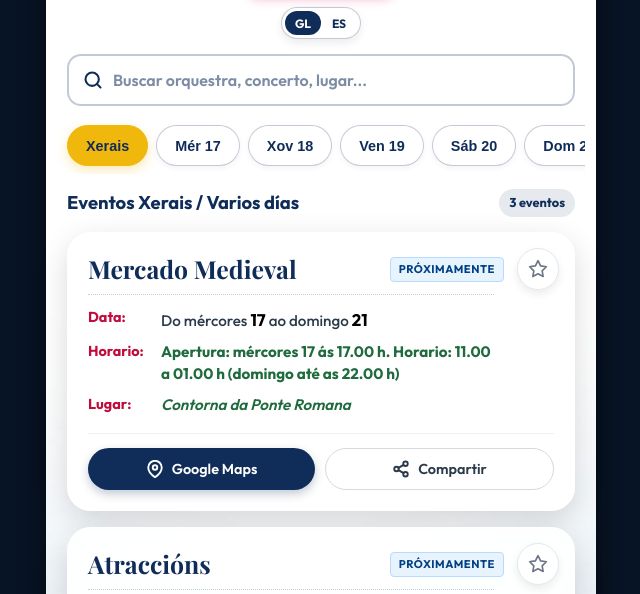
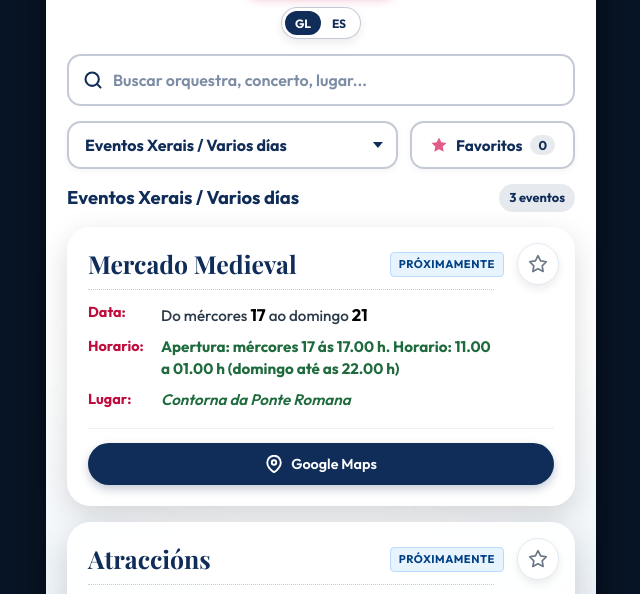
Before and after one commit to algoritmoabstracto/Festas-Ourense-2026, a plain HTML site: page index.html in a window 1280 px wide. Both pictures are taken after a click on the button "VER PROGRAMA". Shown: the part 152-746 px from the top of the page, without its empty margins (319-959 px from the left). Drawn offline with nearby package versions, Linux system fonts and the light colour scheme; a web font is replaced by a local one.

Commit message:
más cambios pequeños

```diff
--- a/app.js
+++ b/app.js
@@ -288,7 +288,7 @@ const EVENTS_DATA = [
     mapsQuery: "Praza de Concepción Arenal, Ourense",
     altStyle: false,
     startHour: 1, startMin: 0, startDay: 20,
-    endHour: 3, endMin: 30, endDay: 20,
+    endHour: 3, startMin: 30, endDay: 20,
     gl: {
       title: "América",
       datesText: "Venres, <strong>19</strong> de xuño (madrugada)",
@@ -527,22 +527,19 @@ let currentLang = localStorage.getItem('ourense_lang') || 'gl';
 // Translations Dictionary for UI Elements
 const UI_TRANSLATIONS = {
   gl: {
-    splashTitle: "Festas de Ourense",
-    splashDate: "17 a 21 de xuño 2026",
+    splashTitle: "Festas de Ourense 2026",
+    splashDate: "17 a 21 de xuño",
     btnEnter: "Ver Programa",
     splashFooter: "Máis información en ourense.gal",
     headerTitle: "Festas de Ourense",
     headerDate: "17 a 21 de xuño 2026",
     searchPlaceholder: "Buscar orquestra, concerto, lugar...",
-    tabAll: "Xerais",
     tabFav: "Favoritos",
     eventLabel: "evento",
     eventsLabel: "eventos",
     dateHeaderAll: "Eventos Xerais / Varios días",
     dateHeaderFav: "Os meus Favoritos ⭐",
     dateHeaderDay: "{day} de xuño",
-    dateHeaderPrefixGl: "",
-    dateHeaderPrefixEs: "",
     emptyFavTitle: "Ningún favorito gardado",
     emptyFavDesc: "Preme na estrela dos teus eventos preferidos para atopalos aquí rapidamente.",
     emptySearchTitle: "Sen resultados",
@@ -551,38 +548,31 @@ const UI_TRANSLATIONS = {
     labelTime: "Horario:",
     labelPlace: "Lugar:",
     btnMaps: "Google Maps",
-    btnShare: "Compartir",
     statusLive: "En directo 🔴",
     statusToday: "Hoxe",
     statusUpcoming: "Próximamente",
     statusPast: "Finalizado",
     toastFavSaved: "⭐ Gardado: ",
     toastFavRemoved: "Eliminado: ",
-    toastCopied: "Copiado ao portapapeles! Listo para compartir.",
-    toastCopyError: "Erro ao copiar.",
     pwaTitle: "Engadir á pantalla de inicio",
     pwaDesc: "Accede ao programa ao instante, incluso sen internet.",
     pwaCancel: "Agora non",
-    pwaInstall: "Instalar",
-    shareTextPrefix: "Festas de Ourense 2026: Non te perdas "
+    pwaInstall: "Instalar"
   },
   es: {
-    splashTitle: "Fiestas de Ourense",
-    splashDate: "17 a 21 de junio 2026",
+    splashTitle: "Fiestas de Ourense 2026",
+    splashDate: "17 a 21 de junio",
     btnEnter: "Ver Programa",
     splashFooter: "Más información en ourense.gal",
     headerTitle: "Fiestas de Ourense",
     headerDate: "17 a 21 de junio 2026",
     searchPlaceholder: "Buscar orquesta, concierto, lugar...",
-    tabAll: "Generales",
     tabFav: "Favoritos",
     eventLabel: "evento",
     eventsLabel: "eventos",
     dateHeaderAll: "Eventos Generales / Varios días",
     dateHeaderFav: "Mis Favoritos ⭐",
     dateHeaderDay: "{day} de junio",
-    dateHeaderPrefixGl: "",
-    dateHeaderPrefixEs: "",
     emptyFavTitle: "Ningún favorito guardado",
     emptyFavDesc: "Pulsa en la estrella de tus eventos preferidos para encontrarlos aquí rápidamente.",
     emptySearchTitle: "Sin resultados",
@@ -591,20 +581,16 @@ const UI_TRANSLATIONS = {
     labelTime: "Horario:",
     labelPlace: "Lugar:",
     btnMaps: "Google Maps",
-    btnShare: "Compartir",
     statusLive: "En directo 🔴",
     statusToday: "Hoy",
     statusUpcoming: "Próximamente",
     statusPast: "Finalizado",
     toastFavSaved: "⭐ Guardado: ",
     toastFavRemoved: "Eliminado: ",
-    toastCopied: "¡Copiado al portapapeles! Listo para compartir.",
-    toastCopyError: "Error al copiar.",
     pwaTitle: "Añadir a la pantalla de inicio",
     pwaDesc: "Accede al programa al instante, incluso sin internet.",
     pwaCancel: "Ahora no",
-    pwaInstall: "Instalar",
-    shareTextPrefix: "Fiestas de Ourense 2026: No te pierdas "
+    pwaInstall: "Instalar"
   }
 };
 
@@ -612,7 +598,11 @@ const UI_TRANSLATIONS = {
 const splashScreen = document.getElementById('splash-screen');
 const appContainer = document.getElementById('app-container');
 const btnEnter = document.getElementById('btn-enter');
-const tabButtons = document.querySelectorAll('.tab-btn');
+const dateSelect = document.getElementById('date-select');
+const btnShowFavs = document.getElementById('btn-show-favs');
+const favsToggleLabel = document.getElementById('favs-toggle-label');
+const favsToggleCount = document.getElementById('favs-toggle-count');
+
 const tabTitle = document.getElementById('tab-title');
 const eventCount = document.getElementById('event-count');
 const eventsList = document.getElementById('events-list');
@@ -629,9 +619,6 @@ const splashDateEl = document.getElementById('splash-date-badge');
 const splashFooterEl = document.getElementById('splash-footer-text');
 const headerTitleEl = document.querySelector('.header-main-title');
 const headerDateEl = document.getElementById('header-date-badge');
-const tabBtnAllEl = document.getElementById('tab-btn-all');
-const tabBtnFavEl = document.getElementById('tab-btn-fav');
-const favTabLabelEl = document.getElementById('fav-tab-label');
 const pwaTitleEl = document.getElementById('pwa-banner-title');
 const pwaDescEl = document.getElementById('pwa-banner-desc');
 const pwaBtnCancel = document.getElementById('pwa-btn-cancel');
@@ -647,6 +634,7 @@ initApp();
 
 function initApp() {
   setLanguage(currentLang);
+  updateFavoritesBadge();
   renderEvents();
 }
 
@@ -677,8 +665,7 @@ function setLanguage(lang) {
 
   headerTitleEl.textContent = t.headerTitle;
   headerDateEl.textContent = t.headerDate;
-  tabBtnAllEl.textContent = t.tabAll;
-  favTabLabelEl.textContent = t.tabFav;
+  favsToggleLabel.textContent = t.tabFav;
   searchInput.placeholder = t.searchPlaceholder;
 
   pwaTitleEl.textContent = t.pwaTitle;
@@ -688,8 +675,49 @@ function setLanguage(lang) {
 
   footerLinkEl.innerHTML = `${lang === 'gl' ? 'Máis' : 'Más'} información en <a href="https://ourense.gal" target="_blank" rel="noopener">ourense.gal</a>`;
 
+  // Repopulate date select dropdown
+  populateDateSelect();
+
   updateTabTitle();
   renderEvents();
+}
+
+// Populate Selector Options dynamically based on language
+function populateDateSelect() {
+  const previousValue = dateSelect.value || currentTab;
+
+  const optionsGL = [
+    { value: 'all', text: 'Eventos Xerais / Varios días' },
+    { value: '17', text: 'Mércores, 17 de xuño' },
+    { value: '18', text: 'Xoves, 18 de xuño' },
+    { value: '19', text: 'Venres, 19 de xuño' },
+    { value: '20', text: 'Sábado, 20 de xuño' },
+    { value: '21', text: 'Domingo, 21 de xuño' }
+  ];
+
+  const optionsES = [
+    { value: 'all', text: 'Eventos Generales / Varios días' },
+    { value: '17', text: 'Miércoles, 17 de junio' },
+    { value: '18', text: 'Jueves, 18 de junio' },
+    { value: '19', text: 'Viernes, 19 de junio' },
+    { value: '20', text: 'Sábado, 20 de junio' },
+    { value: '21', text: 'Domingo, 21 de junio' }
+  ];
+
+  const options = currentLang === 'gl' ? optionsGL : optionsES;
+
+  dateSelect.innerHTML = '';
+  options.forEach(opt => {
+    const el = document.createElement('option');
+    el.value = opt.value;
+    el.textContent = opt.text;
+    dateSelect.appendChild(el);
+  });
+
+  // Restore value if it was a valid date select option
+  if (previousValue !== 'favorites') {
+    dateSelect.value = previousValue;
+  }
 }
 
 // 3. Splash Screen Fade Out Logic
@@ -702,16 +730,26 @@ btnEnter.addEventListener('click', () => {
   }, 600);
 });
 
-// 4. Navigation Tab Click Handler
-tabButtons.forEach(button => {
-  button.addEventListener('click', () => {
-    tabButtons.forEach(btn => btn.classList.remove('active'));
-    button.classList.add('active');
-    currentTab = button.getAttribute('data-tab');
+// 4. Navigation dropdown change handler
+dateSelect.addEventListener('change', (e) => {
+  currentTab = e.target.value;
+  btnShowFavs.classList.remove('active');
+  updateTabTitle();
+  renderEvents();
+});
 
-    updateTabTitle();
-    renderEvents();
-  });
+// Navigation favorites toggle handler
+btnShowFavs.addEventListener('click', () => {
+  if (currentTab === 'favorites') {
+    // Switch back to the dropdown day
+    currentTab = dateSelect.value;
+    btnShowFavs.classList.remove('active');
+  } else {
+    currentTab = 'favorites';
+    btnShowFavs.classList.add('active');
+  }
+  updateTabTitle();
+  renderEvents();
 });
 
 // Update Header Title depending on current tab
@@ -864,10 +902,6 @@ function renderEvents() {
           <svg width="18" height="18" viewBox="0 0 24 24" fill="none" stroke="currentColor" stroke-width="2.5" stroke-linecap="round" stroke-linejoin="round"><path d="M21 10c0 7-9 13-9 13s-9-6-9-13a9 9 0 0 1 18 0z"></path><circle cx="12" cy="10" r="3"></circle></svg>
           ${t.btnMaps}
         </button>
-        <button class="btn-card-action btn-share" onclick="shareEvent('${data.title}', '${data.location}', '${data.timeText}')">
-          <svg width="18" height="18" viewBox="0 0 24 24" fill="none" stroke="currentColor" stroke-width="2.5" stroke-linecap="round" stroke-linejoin="round"><circle cx="18" cy="5" r="3"></circle><circle cx="6" cy="12" r="3"></circle><circle cx="18" cy="19" r="3"></circle><line x1="8.59" y1="13.51" x2="15.42" y2="17.49"></line><line x1="15.41" y1="6.51" x2="8.59" y2="10.49"></line></svg>
-          ${t.btnShare}
-        </button>
       </div>
     `;
 
@@ -927,34 +961,19 @@ function toggleFavorite(id) {
   }
 
   localStorage.setItem('ourense_favs', JSON.stringify(favorites));
+  updateFavoritesBadge();
   renderEvents();
+}
+
+// Update the numerical badge on favorites toggle button
+function updateFavoritesBadge() {
+  favsToggleCount.textContent = favorites.length;
 }
 
 // 10. Open Google Maps search in new tab
 window.openMap = function(query) {
   const url = `https://www.google.com/maps/search/?api=1&query=${encodeURIComponent(query)}`;
   window.open(url, '_blank');
-};
-
-// 11. Share Event Logic
-window.shareEvent = function(title, location, time) {
-  const t = UI_TRANSLATIONS[currentLang];
-  const shareText = `${t.shareTextPrefix}"${title}" en "${location}" (${time}). ${currentLang === 'gl' ? 'Consulta o programa oficial no móbil!' : '¡Consulta el programa oficial en el móvil!'}`;
-
-  if (navigator.share) {
-    navigator.share({
-      title: title,
-      text: shareText,
-      url: window.location.href
-    }).catch(console.error);
-  } else {
-    // Copy to clipboard fallback
-    navigator.clipboard.writeText(shareText).then(() => {
-      showToast(t.toastCopied);
-    }).catch(() => {
-      showToast(t.toastCopyError);
-    });
-  }
 };
 
 // 12. Toast Notification Helper
--- a/index.html
+++ b/index.html
@@ -31,9 +31,8 @@
   <div id="splash-screen" class="splash-container">
     <div class="splash-overlay"></div>
     <div class="splash-content">
-      <img src="assets/logo.png" alt="Concello de Ourense" class="splash-logo">
-      <h1 class="splash-title">Festas de Ourense</h1>
-      <div class="splash-badge" id="splash-date-badge">17 a 21 de xuño 2026</div>
+      <h1 class="splash-title">Festas de Ourense 2026</h1>
+      <div class="splash-badge" id="splash-date-badge">17 a 21 de xuño</div>
       <button id="btn-enter" class="btn-primary-ripple">Ver Programa</button>
     </div>
     <div class="splash-footer" id="splash-footer-text">
@@ -72,23 +71,21 @@
       </div>
     </section>
 
-    <!-- Navigation Tabs (horizontal scrolling on mobile) -->
-    <nav class="tabs-nav">
-      <div class="tabs-scroll-container">
-        <button class="tab-btn active" id="tab-btn-all" data-tab="all">Xerais</button>
-        <button class="tab-btn" data-tab="17">Mér 17</button>
-        <button class="tab-btn" data-tab="18">Xov 18</button>
-        <button class="tab-btn" data-tab="19">Ven 19</button>
-        <button class="tab-btn" data-tab="20">Sáb 20</button>
-        <button class="tab-btn" data-tab="21">Dom 21</button>
-        <button class="tab-btn tab-btn-fav" id="tab-btn-fav" data-tab="favorites">
-          <span class="fav-icon-wrapper">
-            <svg class="star-icon" width="16" height="16" viewBox="0 0 24 24" fill="currentColor"><polygon points="12 2 15.09 8.26 22 9.27 17 14.14 18.18 21.02 12 17.77 5.82 21.02 7 14.14 2 9.27 8.91 8.26 12 2"></polygon></svg>
-          </span>
-          <span id="fav-tab-label">Favoritos</span>
-        </button>
+    <!-- Date Select and Favorites Controls Section -->
+    <section class="controls-section">
+      <div class="select-wrapper">
+        <select id="date-select" aria-label="Seleccionar día">
+          <!-- Options rendered dynamically in app.js -->
+        </select>
       </div>
-    </nav>
+      <button id="btn-show-favs" class="btn-favs-toggle" aria-label="Ver favoritos">
+        <span class="favs-toggle-icon">
+          <svg width="18" height="18" viewBox="0 0 24 24" fill="currentColor"><polygon points="12 2 15.09 8.26 22 9.27 17 14.14 18.18 21.02 12 17.77 5.82 21.02 7 14.14 2 9.27 8.91 8.26 12 2"></polygon></svg>
+        </span>
+        <span id="favs-toggle-label">Favoritos</span>
+        <span id="favs-toggle-count" class="favs-count-pill">0</span>
+      </button>
+    </section>
 
     <!-- Events Content -->
     <main class="events-main">
@@ -122,7 +119,7 @@
     <!-- Footer of main page -->
     <footer class="app-footer">
       <p id="footer-info-link">Máis información en <a href="https://ourense.gal" target="_blank" rel="noopener">ourense.gal</a></p>
-      <p class="copyright">Concello de Ourense &copy; 2026</p>
+      <p class="copyright">&copy; 2026 <a href="https://algoritmoabstracto.qd.je/" target="_blank" rel="noopener">Algoritmo Abstracto</a></p>
     </footer>
   </div>
 
--- a/style.css
+++ b/style.css
@@ -331,81 +331,111 @@ body {
 }
 
 /* -------------------------------------------------------------
-   NAVIGATION TABS
+   CONTROLS SECTION (SELECT DROPDOWN & FAVORITES TOGGLE)
 ------------------------------------------------------------- */
-.tabs-nav {
-  padding: 0 10px 15px 10px;
-  overflow: hidden;
+.controls-section {
+  display: flex;
+  gap: 12px;
+  padding: 0 20px 15px 20px;
 }
 
-.tabs-scroll-container {
-  display: flex;
-  gap: 8px;
-  overflow-x: auto;
-  padding: 4px 10px 8px 10px;
-  scroll-behavior: smooth;
-  scrollbar-width: none; /* Firefox */
+.select-wrapper {
+  flex: 1;
+  position: relative;
 }
 
-.tabs-scroll-container::-webkit-scrollbar {
-  display: none; /* Safari & Chrome */
+.select-wrapper::after {
+  content: "";
+  position: absolute;
+  right: 15px;
+  top: 50%;
+  transform: translateY(-50%);
+  width: 10px;
+  height: 6px;
+  background-color: var(--color-primary);
+  clip-path: polygon(100% 0, 0 0, 50% 100%);
+  pointer-events: none;
 }
 
-.tab-btn {
-  background: rgba(255, 255, 255, 0.85);
-  backdrop-filter: blur(5px);
-  -webkit-backdrop-filter: blur(5px);
-  border: 1.5px solid rgba(16, 45, 89, 0.25);
+#date-select {
+  width: 100%;
+  height: 48px;
+  padding: 0 35px 0 16px;
+  font-family: var(--font-sans);
+  font-size: 1rem;
+  font-weight: 700;
   color: var(--color-primary);
-  padding: 10px 18px;
-  border-radius: 50px;
-  font-size: 0.9rem;
-  font-weight: 700;
+  background: rgba(255, 255, 255, 0.9);
+  border: 2px solid rgba(16, 45, 89, 0.25);
+  border-radius: 14px;
   cursor: pointer;
-  white-space: nowrap;
+  outline: none;
+  -webkit-appearance: none;
+  -moz-appearance: none;
+  appearance: none;
   transition: var(--transition-smooth);
-  display: flex;
-  align-items: center;
-  gap: 6px;
   box-shadow: 0 2px 6px rgba(0, 0, 0, 0.05);
 }
 
-.tab-btn:hover, .tab-btn:focus {
+#date-select:focus {
+  border-color: var(--color-accent-pink);
   background: #ffffff;
-  border-color: var(--color-primary);
-  transform: translateY(-1px);
+  box-shadow: 0 0 15px rgba(226, 91, 139, 0.2);
 }
 
-.tab-btn.active {
-  background: var(--color-accent-yellow);
+.btn-favs-toggle {
+  display: flex;
+  align-items: center;
+  gap: 8px;
+  padding: 0 18px;
+  height: 48px;
+  border-radius: 14px;
+  font-family: var(--font-sans);
+  font-size: 0.95rem;
+  font-weight: 700;
+  cursor: pointer;
+  transition: var(--transition-smooth);
+  background: rgba(255, 255, 255, 0.85);
+  border: 2px solid rgba(16, 45, 89, 0.25);
   color: var(--color-primary);
-  border-color: var(--color-accent-yellow);
-  box-shadow: 0 4px 12px rgba(240, 183, 12, 0.3);
+  box-shadow: 0 2px 6px rgba(0, 0, 0, 0.05);
 }
 
-.tab-btn-fav {
-  background: rgba(226, 91, 139, 0.08);
-  border-color: rgba(226, 91, 139, 0.3);
+.btn-favs-toggle:hover {
+  background: #ffffff;
+  border-color: var(--color-accent-pink);
   color: var(--color-accent-pink);
 }
 
-.tab-btn-fav:hover, .tab-btn-fav:focus {
-  background: rgba(226, 91, 139, 0.12);
-  border-color: var(--color-accent-pink);
-}
-
-.tab-btn-fav.active {
+.btn-favs-toggle.active {
   background: var(--color-accent-pink);
   color: white;
   border-color: var(--color-accent-pink);
   box-shadow: 0 4px 12px rgba(226, 91, 139, 0.4);
 }
 
-.fav-icon-wrapper {
+.favs-toggle-icon {
   color: var(--color-accent-pink);
+  display: flex;
+  align-items: center;
 }
 
-.tab-btn-fav.active .fav-icon-wrapper {
+.btn-favs-toggle.active .favs-toggle-icon {
+  color: var(--color-accent-yellow);
+}
+
+.favs-count-pill {
+  background: rgba(16, 45, 89, 0.1);
+  color: var(--color-primary);
+  padding: 2px 8px;
+  border-radius: 50px;
+  font-size: 0.8rem;
+  font-weight: 800;
+  transition: var(--transition-smooth);
+}
+
+.btn-favs-toggle.active .favs-count-pill {
+  background: rgba(255, 255, 255, 0.25);
   color: white;
 }
 
--- a/sw.js
+++ b/sw.js
@@ -1,4 +1,4 @@
-const CACHE_NAME = 'festas-ourense-2026-v2';
+const CACHE_NAME = 'festas-ourense-2026-v3';
 const ASSETS = [
   './',
   './index.html',
```
